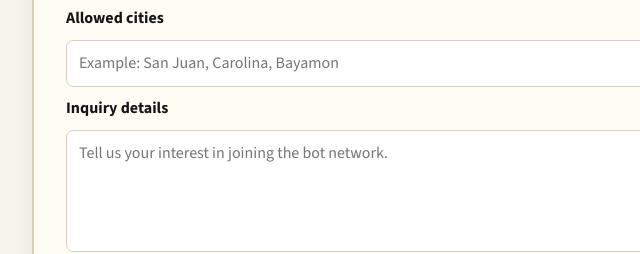
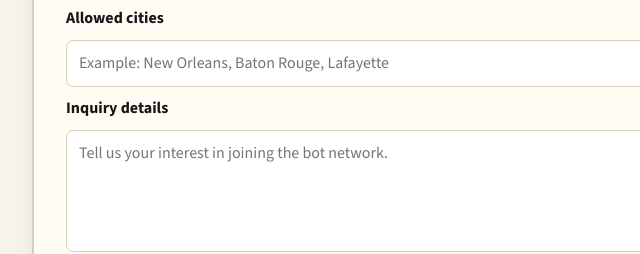
Before and after one commit to thewshii/autosales, a plain HTML site: page index.html in a window 1280 px wide. Shown: the part 2245-2499 px from the top of the page, 118-758 px from the left. Drawn offline with nearby package versions, Linux system fonts and the light colour scheme.

Commit message:
Use Louisiana city examples in allowed cities placeholder

```diff
--- a/index.html
+++ b/index.html
@@ -96,7 +96,7 @@
         <input id="app-phone" name="phone" type="tel" />
 
         <label for="app-cities">Allowed cities</label>
-        <input id="app-cities" name="cities" type="text" placeholder="Example: San Juan, Carolina, Bayamon" required />
+        <input id="app-cities" name="cities" type="text" placeholder="Example: New Orleans, Baton Rouge, Lafayette" required />
 
         <label for="app-message">Inquiry details</label>
         <textarea id="app-message" name="message" rows="4" placeholder="Tell us your interest in joining the bot network." required></textarea>
```
